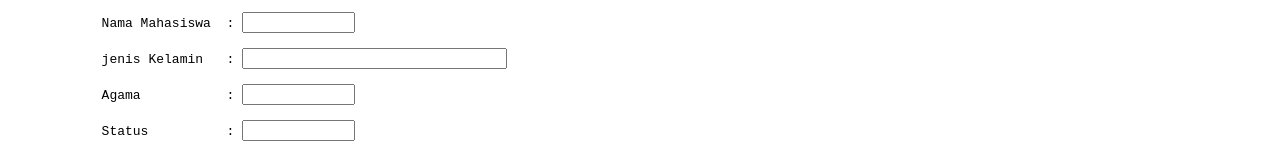
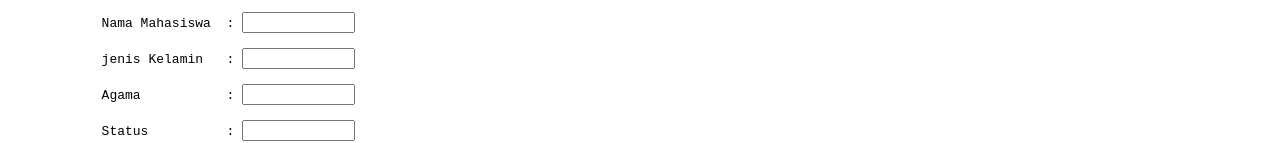
Before and after one commit to nova888/Latihan-javascript, a plain HTML site: page coba.html in a window 1280 px wide. Shown: the part 622-765 px from the top of the page. Drawn offline with Linux system fonts and the light colour scheme.

Commit message:
Add files via upload

```diff
--- a/coba.html
+++ b/coba.html
@@ -49,7 +49,7 @@
         <pre>
             NIM             : <input type="text" size="11" name="onim"><br>
             Nama Mahasiswa  : <input type="text" size="11" name="onama"><br>
-            jenis Kelamin   : <input type="text" size="30" name="okelamin"><br>
+            jenis Kelamin   : <input type="text" size="11" name="okelamin"><br>
             Agama           : <input type="text" size="11" name="oagama"><br>
             Status          : <input type="text" size="11" name="ostatus"><br>
             jurusan di sini : <input type="text" size="11" name="ojurusan"><br>
```
